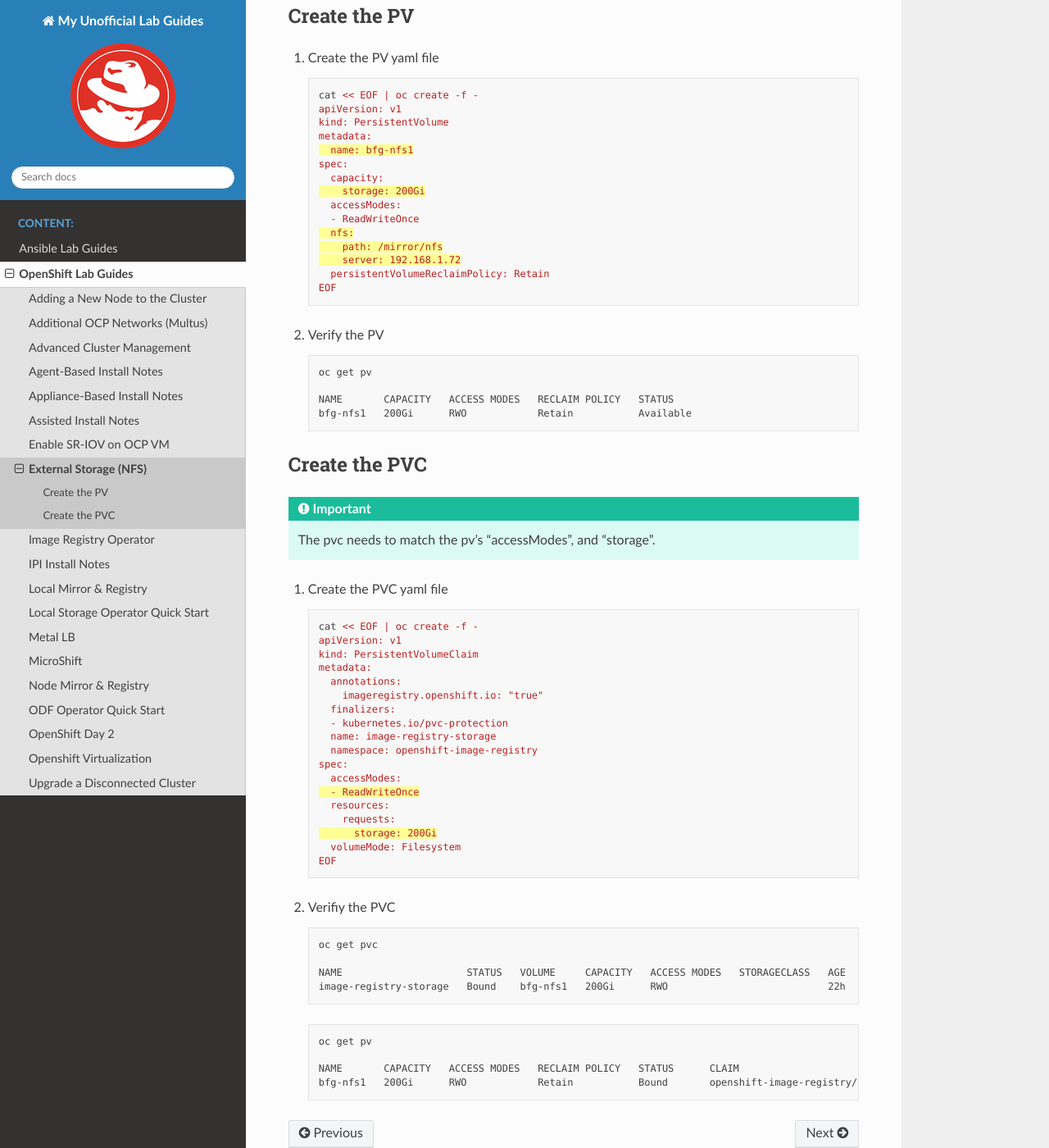
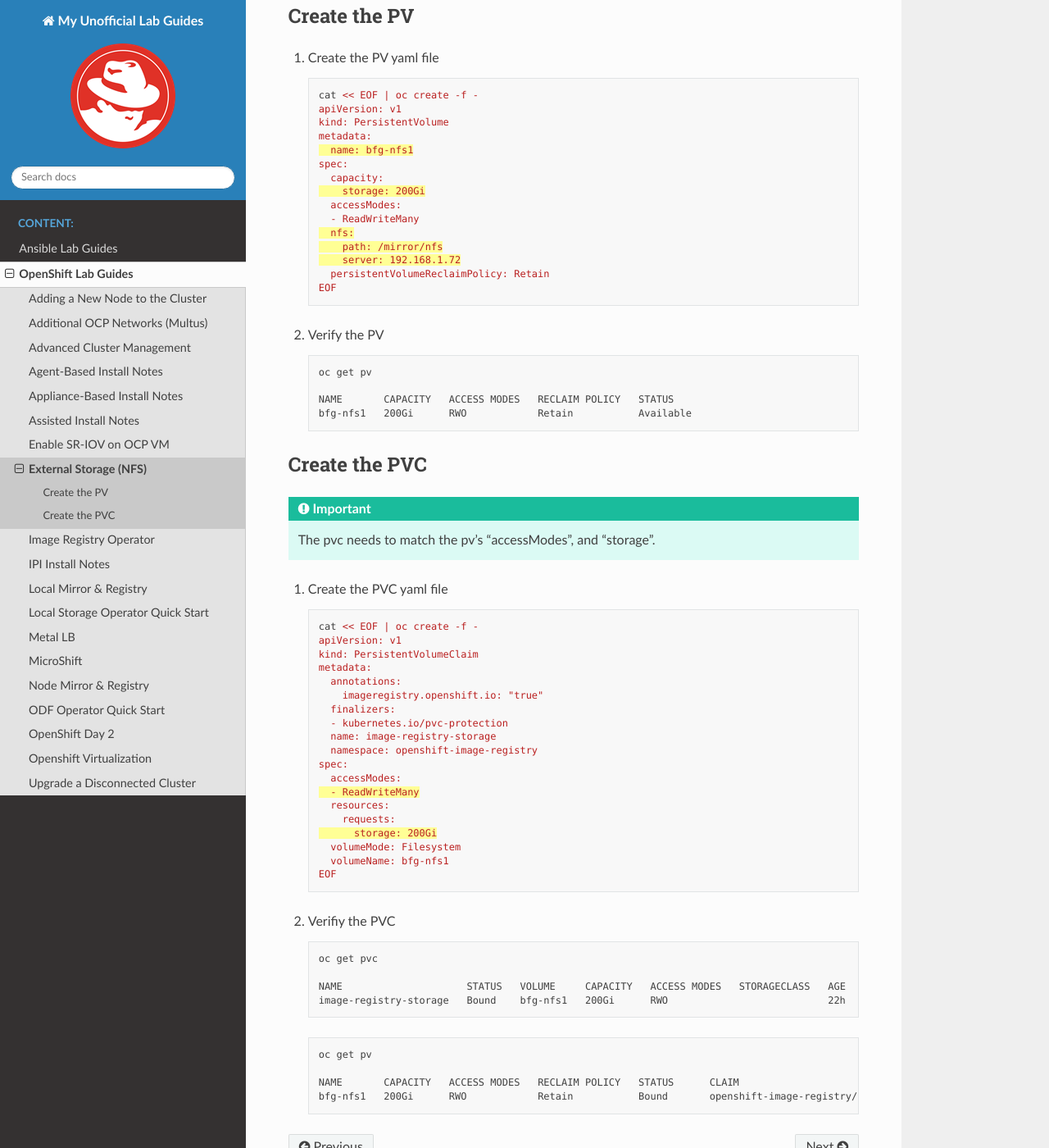
Before and after one commit to vtog/labGuides, a Sphinx documentation site: the page built from source/ocp/nfs.rst, in a window 1280 px wide and 1400 px high, scrolled down 431 px. Shown: the whole window at 82% size. Built offline with Sphinx 7.4.7 and the Read the Docs theme 3.1.0, drawn with Linux system fonts in a browser that asks for light colours; pages that are not in the unit, such as notebooks, are missing from menus.

Commit message:
updated nfs pv/pvc to rwx

```diff
--- a/source/ocp/nfs.rst
+++ b/source/ocp/nfs.rst
@@ -26,7 +26,7 @@
         capacity:
           storage: 200Gi
         accessModes:
-        - ReadWriteOnce
+        - ReadWriteMany
         nfs:
           path: /mirror/nfs
           server: 192.168.1.72
@@ -64,11 +64,12 @@
         namespace: openshift-image-registry
       spec:
         accessModes:
-        - ReadWriteOnce
+        - ReadWriteMany
         resources:
           requests:
             storage: 200Gi
         volumeMode: Filesystem
+        volumeName: bfg-nfs1
       EOF
 
 #. Verifiy the PVC
```
